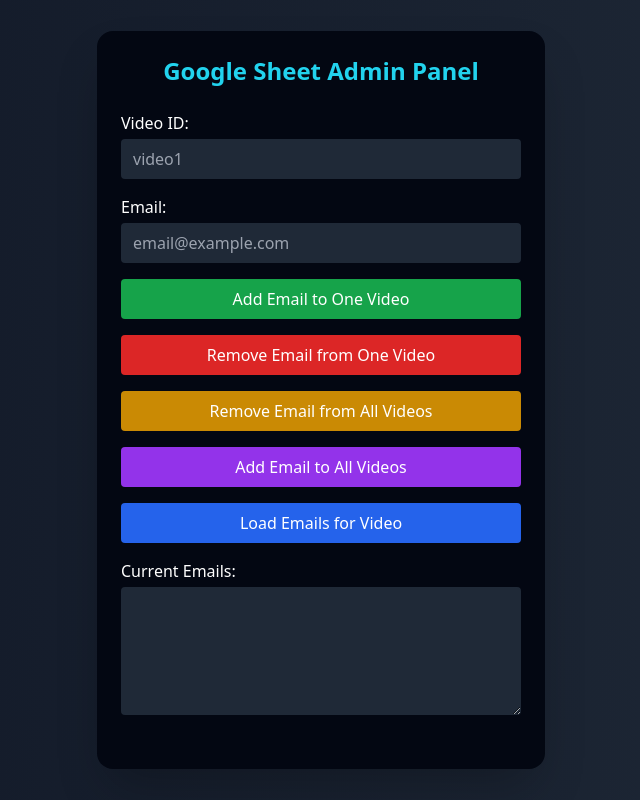
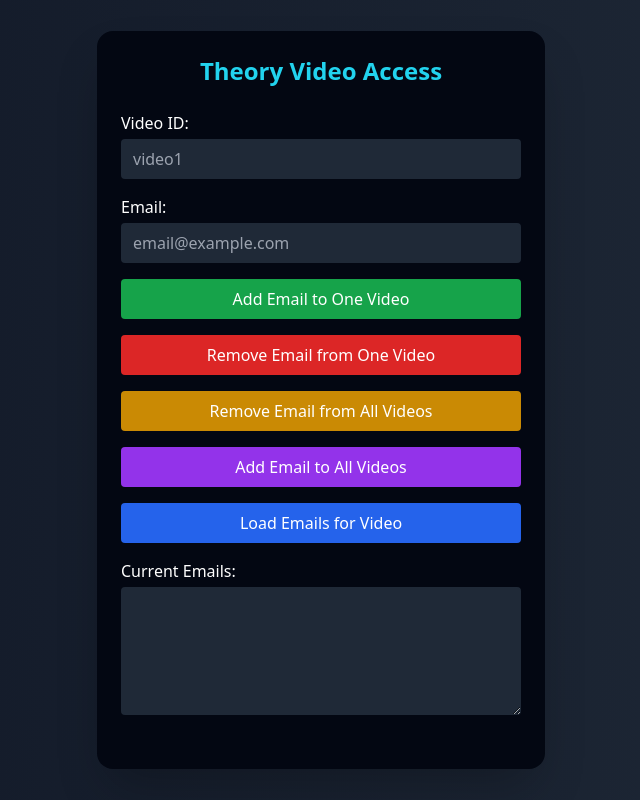
Before and after one commit to hiranrusiru2006/theory-sheet, a plain HTML site: page index.html in a window 1280 px wide. Shown: the whole page, without its empty margins (319-959 px from the left). Drawn offline with nearby package versions, Linux system fonts and the light colour scheme.

Commit message:
Update index.html

```diff
--- a/index.html
+++ b/index.html
@@ -8,7 +8,7 @@
 </head>
 <body class="bg-gradient-to-r from-gray-900 to-gray-800 text-white min-h-screen flex items-center justify-center p-4">
   <div class="bg-gray-950 p-6 rounded-2xl shadow-2xl max-w-md w-full space-y-6">
-    <h1 class="text-2xl font-bold text-center text-cyan-400">Google Sheet Admin Panel</h1>
+    <h1 class="text-2xl font-bold text-center text-cyan-400">Theory Video Access</h1>
 
     <div class="space-y-4">
       <div>
```
